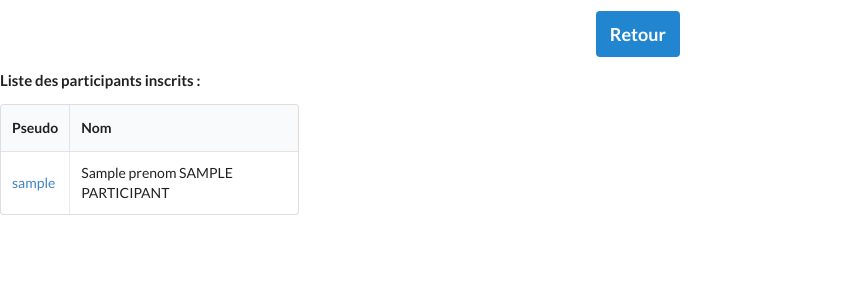
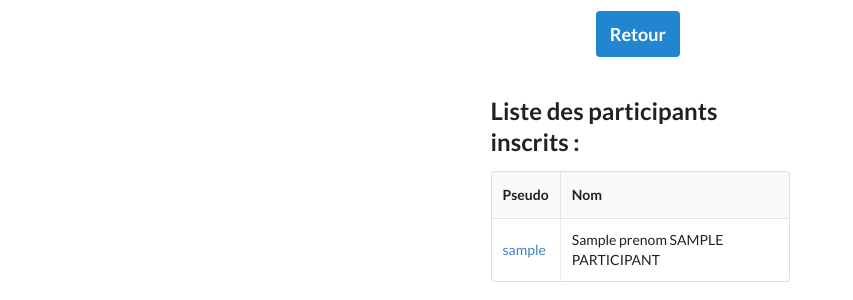
Before and after one commit to projet2021v/projet_sortie_scolaire, a Symfony app: template templates/sortie/afficher_sortie.html.twig in a window 1280 px wide. Shown: the part 500-800 px from the top of the page, without its empty margins (0-853 px from the left). Run offline with Twig, Linux system fonts and the light colour scheme; the template is opened without the code that fills it: most values are stand-ins (such as "Sample title", 1, 10 or a date in 2020); some libraries are stand-ins or nearby versions.

Commit message:
ven19 9h30

```diff
--- a/templates/sortie/afficher_sortie.html.twig
+++ b/templates/sortie/afficher_sortie.html.twig
@@ -69,9 +69,10 @@
     </div>
 
     {% if listeInscriptions|length > 0 %}
-    <div class="ui four column grid" style="margin-top: 1rem">
-        <div class="column">
-            <h4 class="header">Liste des participants inscrits :</h4>
+    <div class="ui one centered column grid" style="margin-top: 3rem">
+        <div class="ui four wide column">
+
+            <h2 class="ui big header">Liste des participants inscrits :</h2>
             <table class="ui celled striped table">
                 <thead>
                     <tr>
@@ -87,6 +88,7 @@
                     {% endfor %}
                 </tbody>
             </table>
+
         </div>
     </div>
     {% endif %}
```
Lines whose indentation alone changed are shown as unchanged.
